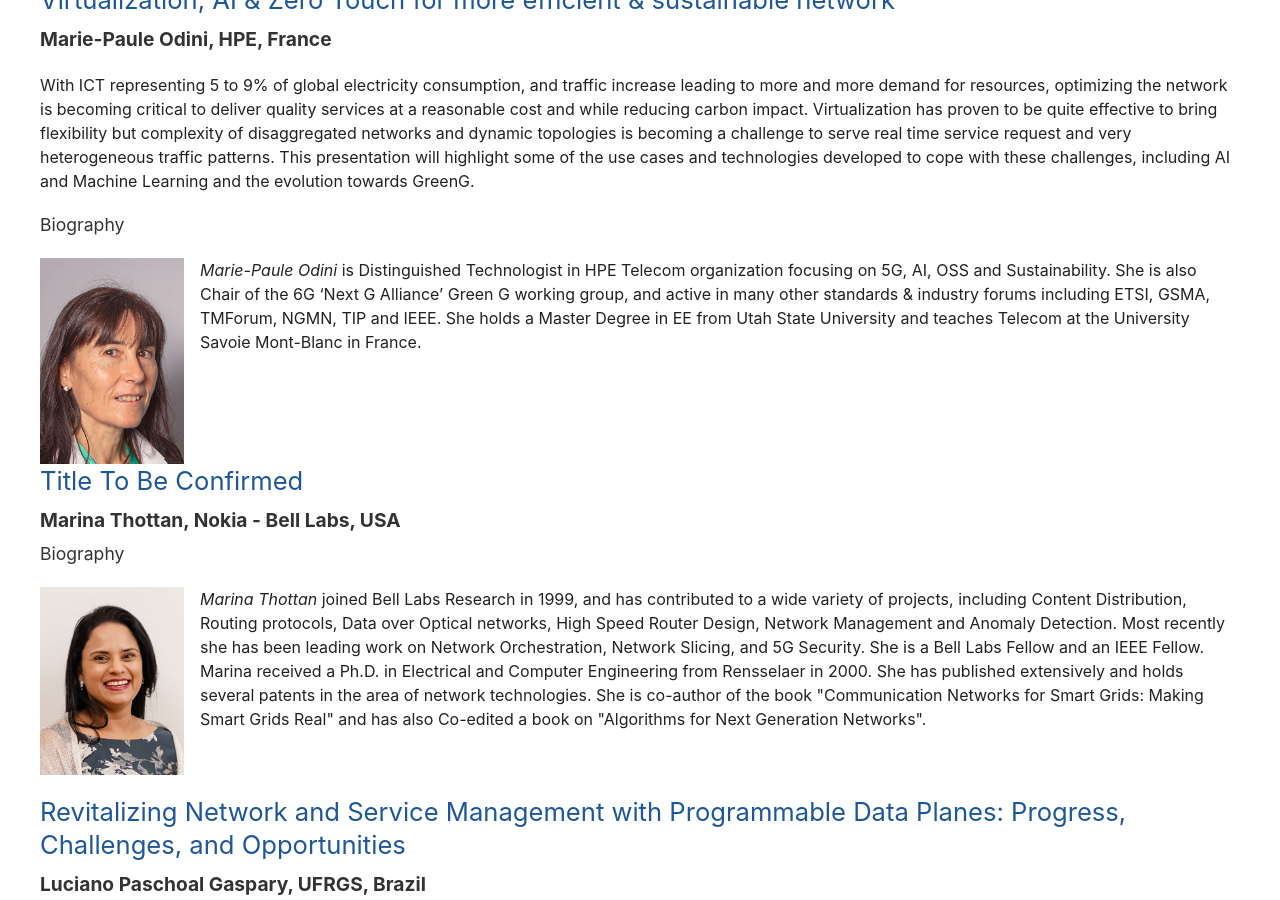
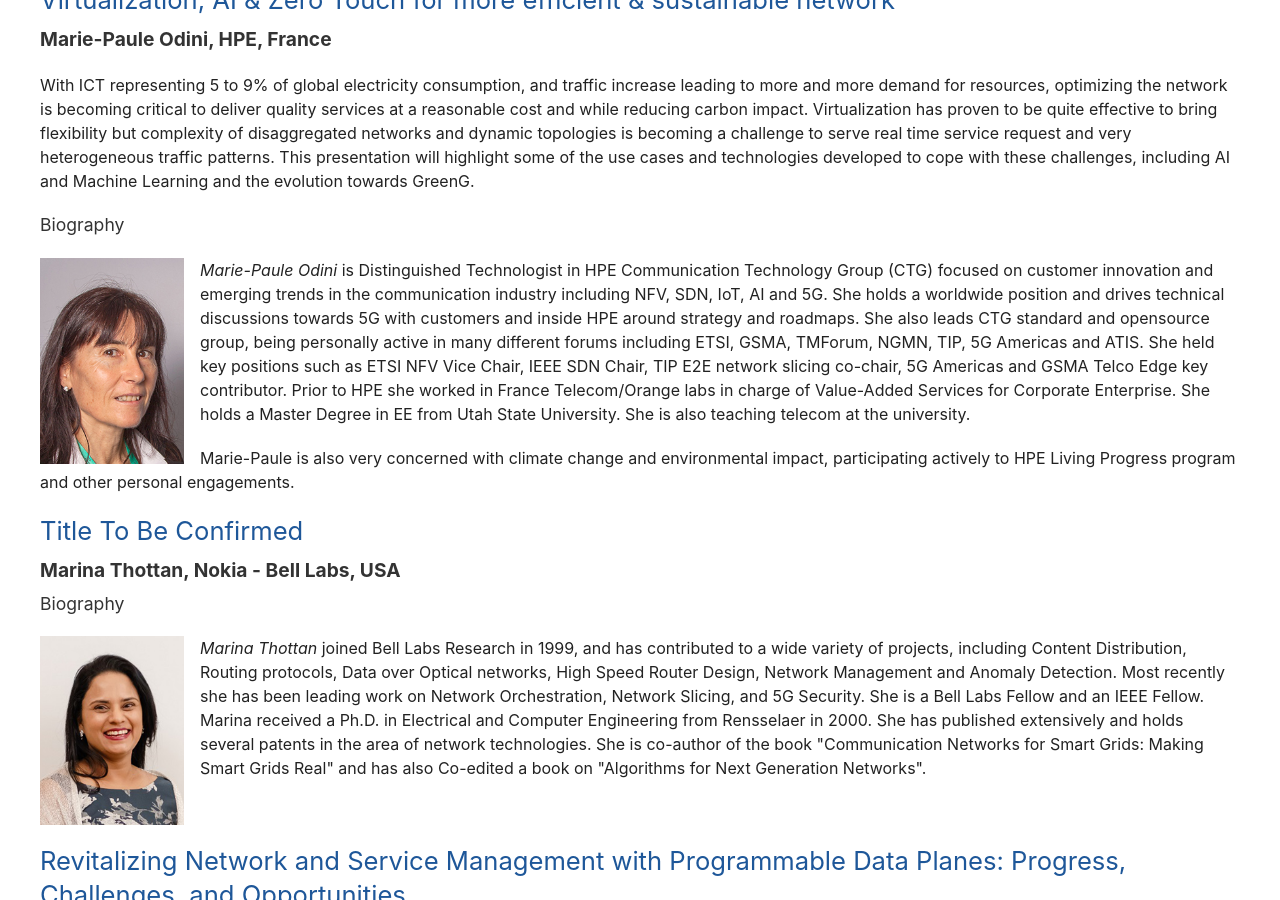
Before and after one commit to stuartclayman/cnsm_2021_website, a Jekyll site: the page built from keynotes.html, in a window 1280 px wide and 900 px high, scrolled down 1026 px. Built offline with Jekyll 4.4.1, drawn with Linux system fonts in a browser that asks for light colours; nearby versions of some CDN libraries.

Commit message:
Keynotes

```diff
--- a/keynotes.html
+++ b/keynotes.html
@@ -43,13 +43,13 @@ layout: page
 
 <p>
   <img align="left" width="160" height="200" src="images/Marie-Paule-Odini.jpg" style="padding-right: 16px">
-  <i>Marie-Paule Odini</i> <!-- is Distinguished Technologist in HPE Communication Technology Group (CTG) focused on customer innovation and emerging trends in the communication industry including NFV, SDN, IoT, AI and 5G. She holds a worldwide position and drives technical discussions towards 5G with customers and inside HPE around strategy and roadmaps. She also leads CTG standard and opensource group, being personally active in many different forums including ETSI, GSMA, TMForum, NGMN, TIP, 5G Americas and ATIS. She held key positions such as ETSI NFV Vice Chair, IEEE SDN Chair, TIP E2E network slicing co-chair, 5G Americas and GSMA Telco Edge key contributor. Prior to HPE she worked in France Telecom/Orange labs in charge of Value-Added Services for Corporate Enterprise. She holds a Master Degree in EE from Utah State University. She is also teaching telecom at the university. -->
- is Distinguished Technologist in HPE Telecom organization focusing on 5G, AI, OSS and Sustainability. She is also Chair of the 6G ‘Next G Alliance’ Green G working group, and active in many other standards & industry forums including ETSI, GSMA, TMForum, NGMN, TIP and IEEE. She holds a Master Degree in EE from Utah State University and teaches Telecom at the University Savoie Mont-Blanc in France.
+  <i>Marie-Paule Odini</i> is Distinguished Technologist in HPE Communication Technology Group (CTG) focused on customer innovation and emerging trends in the communication industry including NFV, SDN, IoT, AI and 5G. She holds a worldwide position and drives technical discussions towards 5G with customers and inside HPE around strategy and roadmaps. She also leads CTG standard and opensource group, being personally active in many different forums including ETSI, GSMA, TMForum, NGMN, TIP, 5G Americas and ATIS. She held key positions such as ETSI NFV Vice Chair, IEEE SDN Chair, TIP E2E network slicing co-chair, 5G Americas and GSMA Telco Edge key contributor. Prior to HPE she worked in France Telecom/Orange labs in charge of Value-Added Services for Corporate Enterprise. She holds a Master Degree in EE from Utah State University. She is also teaching telecom at the university.
+ <!-- is Distinguished Technologist in HPE Telecom organization focusing on 5G, AI, OSS and Sustainability. She is also Chair of the 6G ‘Next G Alliance’ Green G working group, and active in many other standards & industry forums including ETSI, GSMA, TMForum, NGMN, TIP and IEEE. She holds a Master Degree in EE from Utah State University and teaches Telecom at the University Savoie Mont-Blanc in France. -->
 </p>
 
-<!-- <p>
+<p>
   Marie-Paule is also very concerned with climate change and environmental impact, participating actively to HPE Living Progress program and other personal engagements.
-</p>-->
+</p>
 
 
 <h2 class="cn-blue">Title To Be Confirmed</h2>
```
